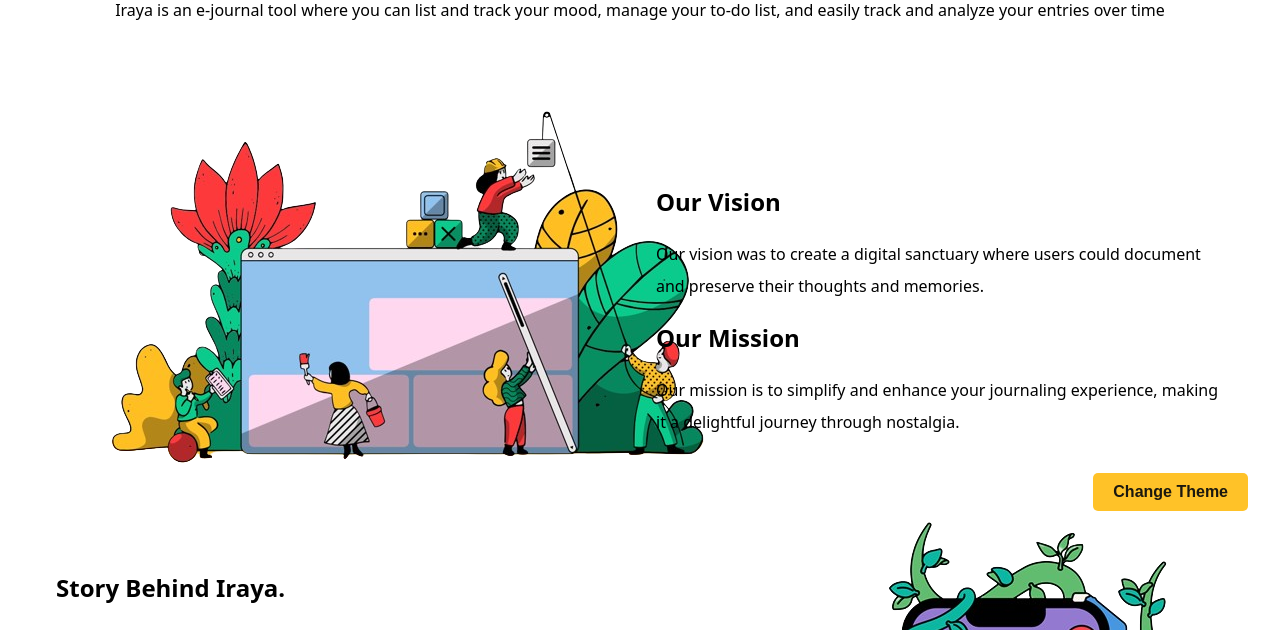
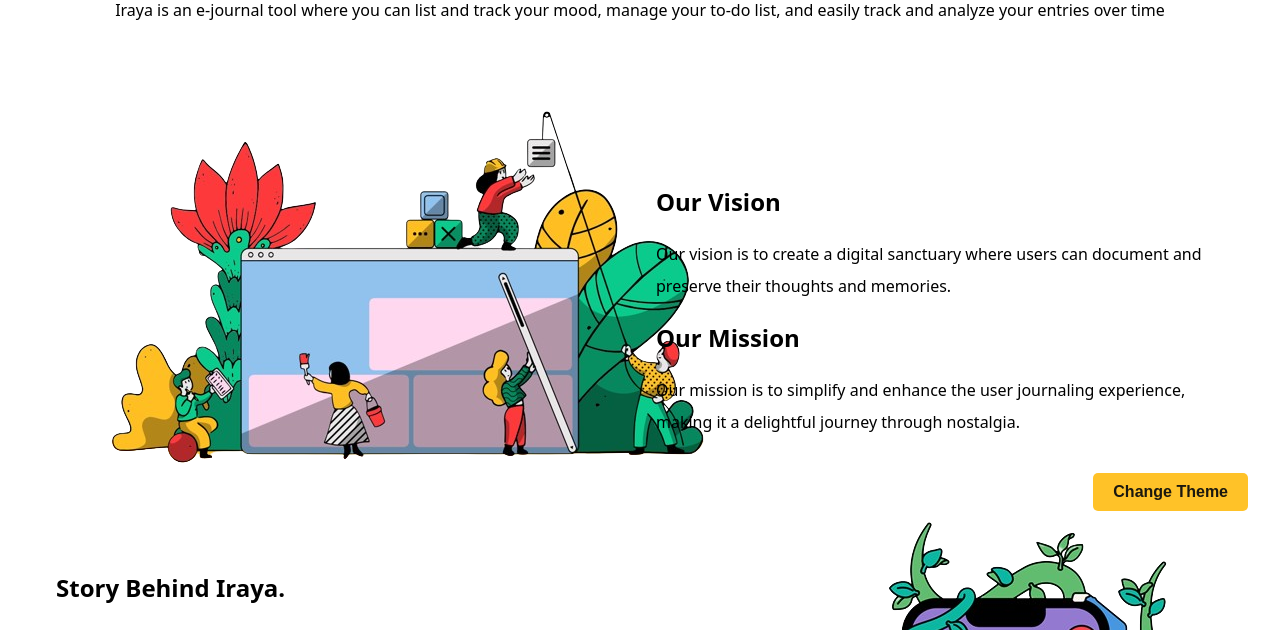
Before and after one commit to PUP-BSIT/project-tuf_developers, a PHP site: page /about.php in a window 1280 px wide. Shown: the part 273-903 px from the top of the page. Run offline with PHP 8.4, Linux system fonts and the light colour scheme.

Commit message:
add changes to about content p

```diff
--- a/Iraya/about.php
+++ b/Iraya/about.php
@@ -41,11 +41,11 @@
         </div>
         <div class="about-content">
           <h2>Our Vision</h2>
-          <p> Our vision was to create a digital sanctuary where users
-              could document and preserve their thoughts and memories.
+          <p>  Our vision is to create a digital sanctuary where users can
+             document and preserve their thoughts and memories.
           </p>
           <h2>Our Mission</h2>
-          <p>  Our mission is to simplify and enhance your journaling
+          <p> Our mission is to simplify and enhance the user journaling
               experience, making it a delightful journey through nostalgia.
           </p>
         </div>
```
